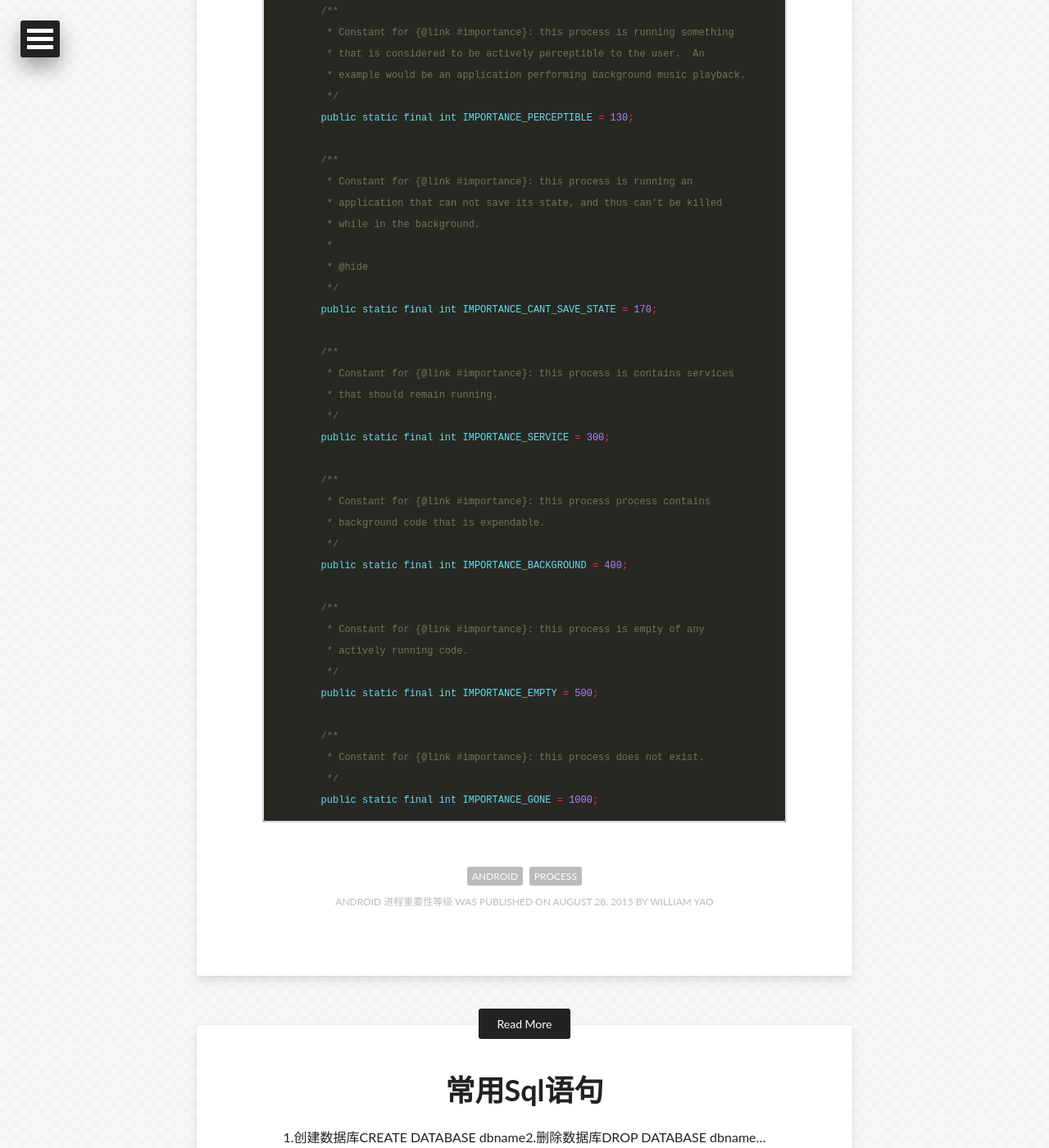
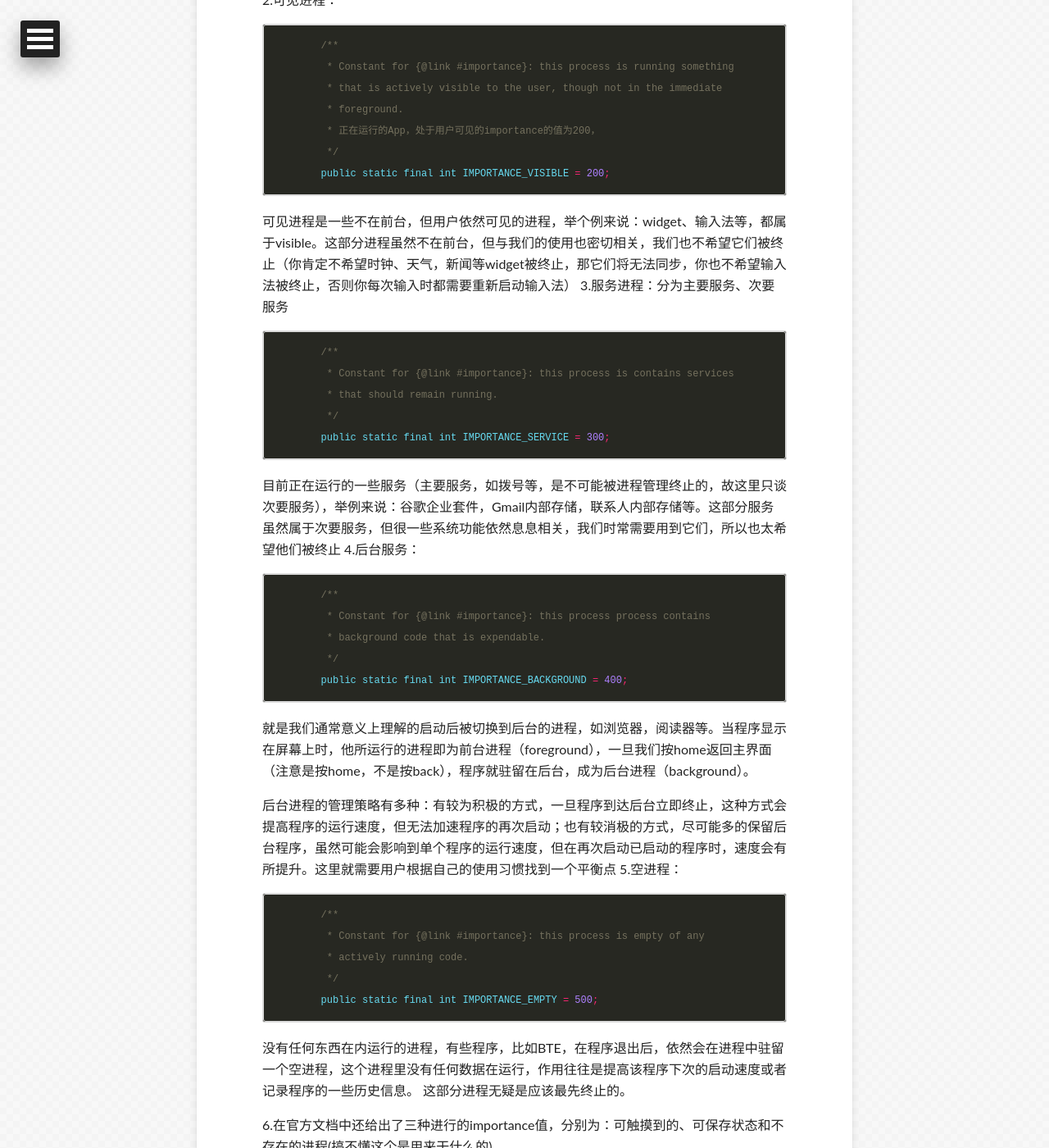
Before and after one commit to apyixiang/apyixiang.github.io, a Jekyll site: the page built from _posts/2014-02-11-linux-oh-my-zsh.markdown, in a window 1280 px wide and 1400 px high, scrolled down 1057 px. Shown: the whole window at 82% size. Built offline with Jekyll 4.4.1, drawn with Linux system fonts in a browser that asks for light colours; some web fonts are replaced; Markdown is read by kramdown in place of the engine named in the settings; comment, search, counter and statistics services are not loaded; some of the changed text lies outside the part shown.

Commit message:
Update 2014-02-11-linux-oh-my-zsh.markdown

````diff
--- a/_posts/2014-02-11-linux-oh-my-zsh.markdown
+++ b/_posts/2014-02-11-linux-oh-my-zsh.markdown
@@ -6,10 +6,11 @@ comments: true
 categories: dev
 tags: [android,process]
 ---
-##Android 进程重要性
-
+##Android 进程重要等级
+前言『Android进程中有许多需要学习的地方，在这里简单介绍一下进程重要性等级的一些知识』
+下面是关于进程属性importance的介绍
 ```java
-/**
+        /**
          * The relative importance level that the system places on this
          * process.  May be one of {@link #IMPORTANCE_FOREGROUND},
          * {@link #IMPORTANCE_VISIBLE}, {@link #IMPORTANCE_SERVICE},
@@ -19,14 +20,19 @@ tags: [android,process]
          */
         public int importance;
 ```
+其意思概括来说就是，进行重要性是相对来说的，重要性等级分为5种，前台进程，可见进程，服务进程，后台进程和空进程。并且这个值越小，它的重要程度越大。下面来简单介绍一些这5种进程：
+1.前台进程：
 ```java
-/**
+        /**
          * Constant for {@link #importance}: this process is running the
          * foreground UI.
          * 处在UI界面最前面的process的importance值为100
          */
         public static final int IMPORTANCE_FOREGROUND = 100;
-
+```
+屏幕上显示的进程。我们最不希望结束的进行就是前台进行，所以它的importance最小。
+2.可见进程：
+```java
         /**
          * Constant for {@link #importance}: this process is running something
          * that is actively visible to the user, though not in the immediate
@@ -34,14 +40,49 @@ tags: [android,process]
          * 正在运行的App，处于用户可见的importance的值为200，
          */
         public static final int IMPORTANCE_VISIBLE = 200;
+```
+可见进程是一些不在前台，但用户依然可见的进程，举个例来说：widget、输入法等，都属于visible。这部分进程虽然不在前台，但与我们的使用也密切相关，我们也不希望它们被终止（你肯定不希望时钟、天气，新闻等widget被终止，那它们将无法同步，你也不希望输入法被终止，否则你每次输入时都需要重新启动输入法）
+3.服务进程：分为主要服务、次要服务
+```java
+        /**
+         * Constant for {@link #importance}: this process is contains services
+         * that should remain running.
+         */
+        public static final int IMPORTANCE_SERVICE = 300;
+```
+目前正在运行的一些服务（主要服务，如拨号等，是不可能被进程管理终止的，故这里只谈次要服务），举例来说：谷歌企业套件，Gmail内部存储，联系人内部存储等。这部分服务虽然属于次要服务，但很一些系统功能依然息息相关，我们时常需要用到它们，所以也太希望他们被终止
+4.后台服务：
+```java
+        /**
+         * Constant for {@link #importance}: this process process contains
+         * background code that is expendable.
+         */
+        public static final int IMPORTANCE_BACKGROUND = 400;
+```
+就是我们通常意义上理解的启动后被切换到后台的进程，如浏览器，阅读器等。当程序显示在屏幕上时，他所运行的进程即为前台进程（foreground），一旦我们按home返回主界面（注意是按home，不是按back），程序就驻留在后台，成为后台进程（background）。
 
+后台进程的管理策略有多种：有较为积极的方式，一旦程序到达后台立即终止，这种方式会提高程序的运行速度，但无法加速程序的再次启动；也有较消极的方式，尽可能多的保留后台程序，虽然可能会影响到单个程序的运行速度，但在再次启动已启动的程序时，速度会有所提升。这里就需要用户根据自己的使用习惯找到一个平衡点
+5.空进程：
+```java
+        /**
+         * Constant for {@link #importance}: this process is empty of any
+         * actively running code.
+         */
+        public static final int IMPORTANCE_EMPTY = 500;
+```
+没有任何东西在内运行的进程，有些程序，比如BTE，在程序退出后，依然会在进程中驻留一个空进程，这个进程里没有任何数据在运行，作用往往是提高该程序下次的启动速度或者记录程序的一些历史信息。 这部分进程无疑是应该最先终止的。
+
+
+6.在官方文档中还给出了三种进行的importance值，分别为：可触摸到的、可保存状态和不存在的进程(搞不懂这个是用来干什么的)
+```java
         /**
          * Constant for {@link #importance}: this process is running something
          * that is considered to be actively perceptible to the user.  An
          * example would be an application performing background music playback.
          */
         public static final int IMPORTANCE_PERCEPTIBLE = 130;
-
+```
+```java
         /**
          * Constant for {@link #importance}: this process is running an
          * application that can not save its state, and thus can't be killed
@@ -50,27 +91,11 @@ tags: [android,process]
          * @hide
          */
         public static final int IMPORTANCE_CANT_SAVE_STATE = 170;
-
-        /**
-         * Constant for {@link #importance}: this process is contains services
-         * that should remain running.
-         */
-        public static final int IMPORTANCE_SERVICE = 300;
-
-        /**
-         * Constant for {@link #importance}: this process process contains
-         * background code that is expendable.
-         */
-        public static final int IMPORTANCE_BACKGROUND = 400;
-
-        /**
-         * Constant for {@link #importance}: this process is empty of any
-         * actively running code.
-         */
-        public static final int IMPORTANCE_EMPTY = 500;
-
+```
+```java
         /**
          * Constant for {@link #importance}: this process does not exist.
          */
         public static final int IMPORTANCE_GONE = 1000;
 ```
+在这里就不具体介绍他们是用来干什么的了。
````
